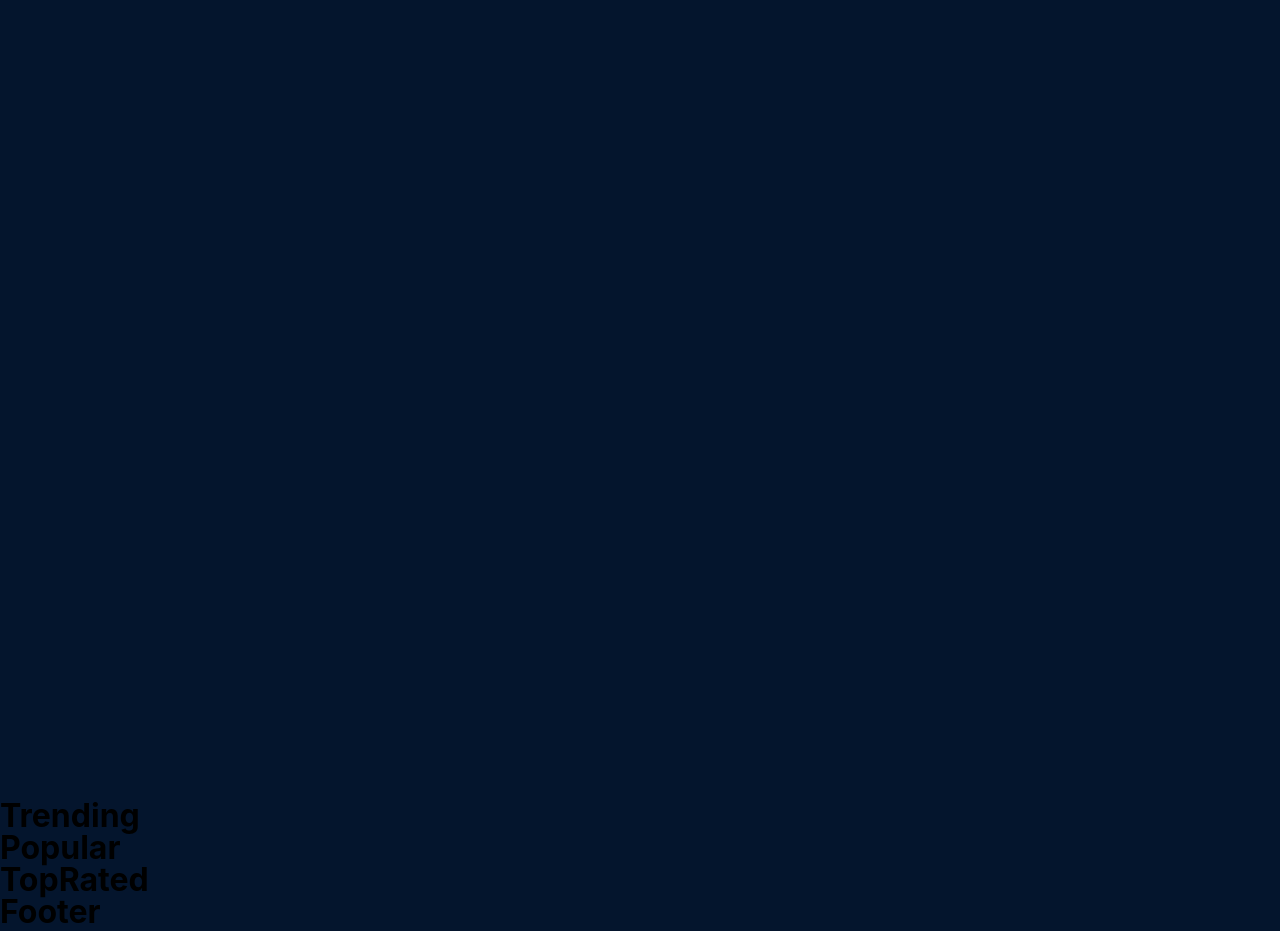
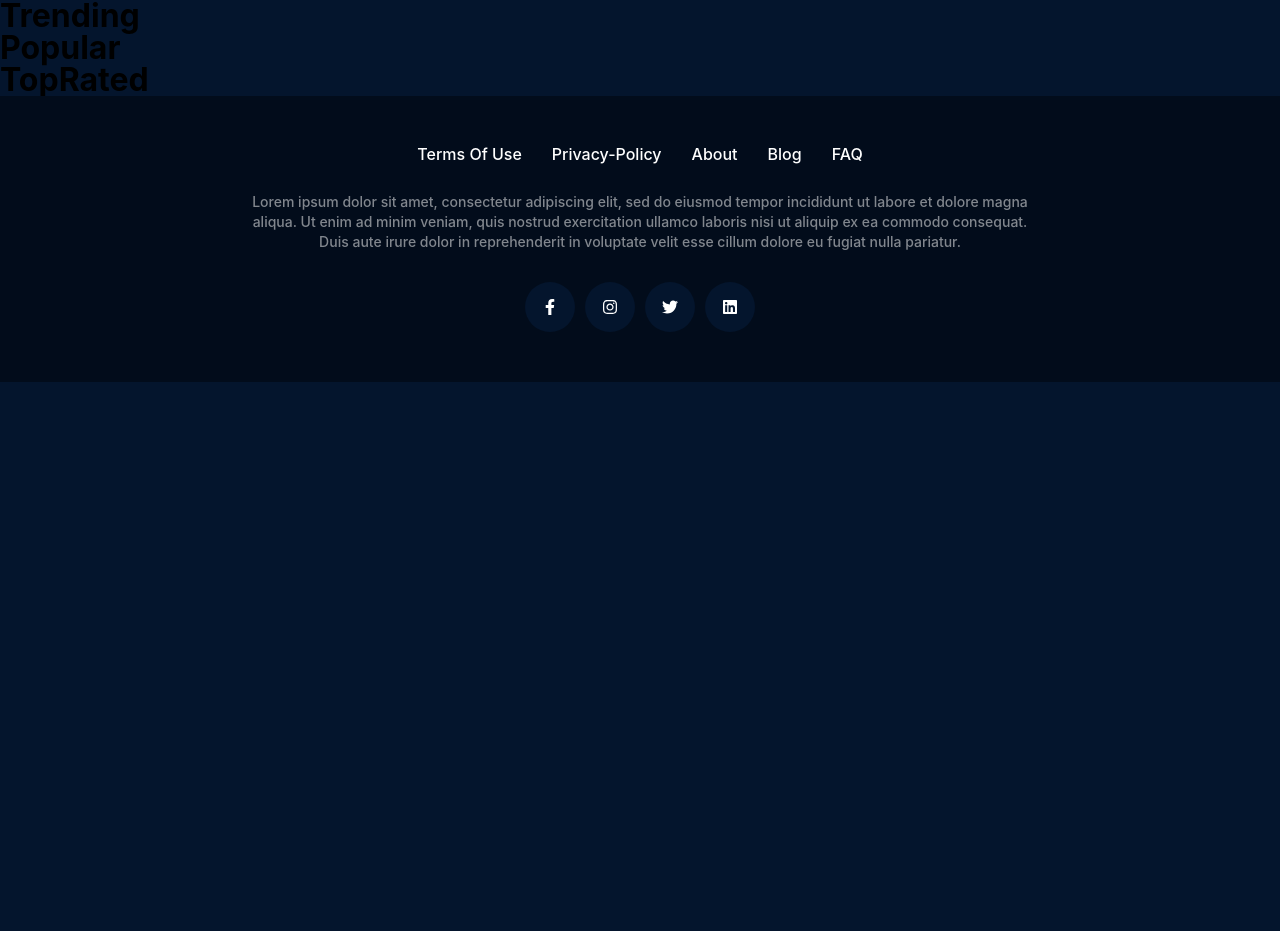
Before and after one commit to mr-tnmy-srkr/movix, a React (Vite) app: page / in a window 1280 px wide. Shown: the part 700-1631 px from the top of the page. After the commit the page ends 1082 px from the top, so only its background shows below. Built offline with nearby package versions, Linux system fonts and the light colour scheme; no server answers.

Commit message:
footer section complete

```diff
--- a/src/component/Footer/Footer.jsx
+++ b/src/component/Footer/Footer.jsx
@@ -1,8 +1,50 @@
-import "./style.scss"
+import {
+  FaFacebookF,
+  FaInstagram,
+  FaTwitter,
+  FaLinkedin,
+} from "react-icons/fa";
+
+import ContentWrapper from "../ContentWrapper/ContentWrapper";
+
+import "./style.scss";
+
 const Footer = () => {
-    return(
-        <div>
-             <h1>Footer</h1>
+  return (
+    <footer className="footer">
+      <ContentWrapper>
+        <ul className="menuItems">
+          <li className="menuItem">Terms Of Use</li>
+          <li className="menuItem">Privacy-Policy</li>
+          <li className="menuItem">About</li>
+          <li className="menuItem">Blog</li>
+          <li className="menuItem">FAQ</li>
+        </ul>
+        <div className="infoText">
+          Lorem ipsum dolor sit amet, consectetur adipiscing elit, sed do
+          eiusmod tempor incididunt ut labore et dolore magna aliqua. Ut enim ad
+          minim veniam, quis nostrud exercitation ullamco laboris nisi ut
+          aliquip ex ea commodo consequat. Duis aute irure dolor in
+          reprehenderit in voluptate velit esse cillum dolore eu fugiat nulla
+          pariatur.
         </div>
-    )}
+        <div className="socialIcons">
+          <span className="icon">
+            <FaFacebookF />
+          </span>
+          <span className="icon">
+            <FaInstagram />
+          </span>
+          <span className="icon">
+            <FaTwitter />
+          </span>
+          <span className="icon">
+            <FaLinkedin />
+          </span>
+        </div>
+      </ContentWrapper>
+    </footer>
+  );
+};
+
 export default Footer;
--- a/src/component/Footer/style.scss
+++ b/src/component/Footer/style.scss
@@ -0,0 +1,68 @@
+@import "../../utils/mixins.scss";
+.footer {
+  background-color: var(--black3);
+  padding: 50px 0;
+  color: white;
+  position: relative;
+  .contentWrapper {
+    display: flex;
+    align-items: center;
+    flex-direction: column;
+  }
+  .menuItems {
+    list-style-type: none;
+    display: flex;
+    align-items: center;
+    justify-content: center;
+    gap: 15px;
+    margin-bottom: 20px;
+    @include md {
+      margin-bottom: 30px;
+      gap: 30px;
+    }
+    .menuItem {
+      transition: all ease 0.3s;
+      cursor: pointer;
+      font-size: 12px;
+      @include md {
+        font-size: 16px;
+      }
+      &:hover {
+        color: var(--pink);
+      }
+    }
+  }
+  .infoText {
+    font-size: 12px;
+    line-height: 20px;
+    opacity: 0.5;
+    text-align: center;
+    max-width: 800px;
+    margin-bottom: 20px;
+    @include md {
+      font-size: 14px;
+      margin-bottom: 30px;
+    }
+  }
+  .socialIcons {
+    display: flex;
+    align-items: center;
+    justify-content: center;
+    gap: 10px;
+    .icon {
+      width: 50px;
+      height: 50px;
+      border-radius: 50%;
+      background-color: var(--black);
+      display: flex;
+      align-items: center;
+      justify-content: center;
+      cursor: pointer;
+      transition: all ease 0.3s;
+      &:hover {
+        box-shadow: 0 0 0.625em var(--pink);
+        color: var(--pink);
+      }
+    }
+  }
+}
--- a/src/pages/Home/Home.jsx
+++ b/src/pages/Home/Home.jsx
@@ -7,7 +7,6 @@
   return (
     <div className="homePage">
       <HeroBanner />
-      <div style={{height : "100vh"}}></div>
       <Trending />
       <Popular />
       <TopRated />
```
